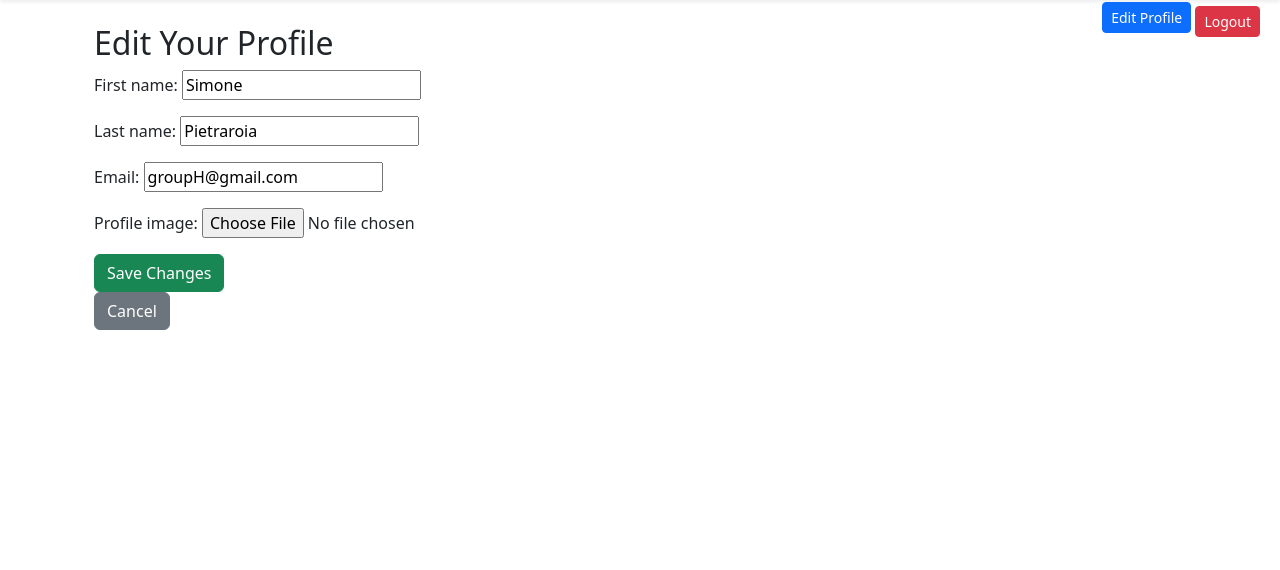
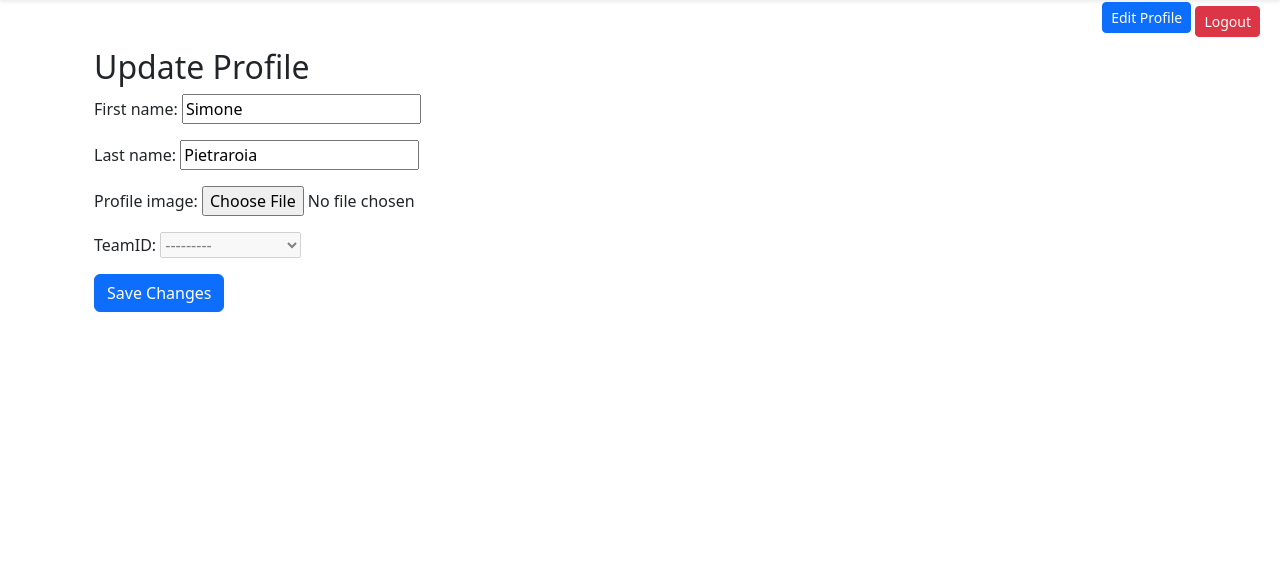
Before and after one commit to simonepietraroia/Sky-TV-Project, a Django app: page /profile/edit/ in a window 1280 px wide. Shown: the part 70-640 px from the top of the page. Run offline with Django 5.2, Linux system fonts and the light colour scheme; a user stored in the database is signed in; data comes from the database, SQL or seed files in the repository.

Commit message:
making a create session and a example healthcards

```diff
--- a/SkyTvApp/DevSign_Vote/admin.py
+++ b/SkyTvApp/DevSign_Vote/admin.py
@@ -6,11 +6,13 @@ class CustomUserAdmin(UserAdmin):
     list_display = ('first_name', 'last_name', 'email', 'role')
     search_fields = ('first_name', 'last_name', 'email')
     ordering = ('first_name',)
+
     fieldsets = (
         (None, {'fields': ('email', 'password')}),
-        ('Personal Info', {'fields': ('first_name', 'last_name', 'role', 'profile_image')}),
+        ('Personal Info', {'fields': ('first_name', 'last_name', 'role', 'profile_image', 'TeamID')}),
         ('Permissions', {'fields': ('is_active', 'is_staff', 'is_superuser')}),
     )
+
     add_fieldsets = (
         (None, {
             'classes': ('wide',),
--- a/SkyTvApp/DevSign_Vote/forms.py
+++ b/SkyTvApp/DevSign_Vote/forms.py
@@ -1,11 +1,19 @@
 from django import forms
 from django.contrib.auth.forms import UserCreationForm, AuthenticationForm
 from .models import User, Session, HealthCard, Vote
+from django.forms import Select
 
 class ProfileUpdateForm(forms.ModelForm):
     class Meta:
         model = User
-        fields = ['first_name', 'last_name', 'email', 'profile_image']
+        fields = ['first_name', 'last_name', 'profile_image', 'TeamID']
+
+    def __init__(self, *args, **kwargs):
+        user = kwargs.get('instance')  # the current user
+        super().__init__(*args, **kwargs)
+
+        if user and user.role != 'team_leader':
+            self.fields['TeamID'].disabled = True
 
 class UserRegisterForm(UserCreationForm):
 
--- a/SkyTvApp/DevSign_Vote/models.py
+++ b/SkyTvApp/DevSign_Vote/models.py
@@ -35,6 +35,7 @@ class User(AbstractUser):
 
     groups = models.ManyToManyField(Group, related_name="custom_user_groups", blank=True)
     user_permissions = models.ManyToManyField(Permission, related_name="custom_user_permissions", blank=True)
+    TeamID = models.ForeignKey("DevSign_Vote.Team", null=True, blank=True, on_delete=models.SET_NULL)
 
     USERNAME_FIELD = "email"
     REQUIRED_FIELDS = []
@@ -56,12 +57,12 @@ class Department(models.Model):
 
 class Team(models.Model):
     TeamID = models.AutoField(primary_key=True)
-    TeamName = models.CharField(max_length=255)
+    Name = models.CharField(max_length=255)
     DepartmentID = models.ForeignKey(Department, on_delete=models.CASCADE, related_name="teams")
     DateCreated = models.DateTimeField(auto_now_add=True)
 
     def __str__(self):
-        return self.TeamName
+        return self.Name
 
 class Session(models.Model):
     SessionID = models.AutoField(primary_key=True)
--- a/SkyTvApp/DevSign_Vote/templates/DevSign_Vote/edit_profile.html
+++ b/SkyTvApp/DevSign_Vote/templates/DevSign_Vote/edit_profile.html
@@ -1,13 +1,12 @@
 {% extends 'DevSign_Vote/base.html' %}
 
 {% block content %}
-<div class="container">
-    <h2>Edit Your Profile</h2>
-    <form method="post" enctype="multipart/form-data">
-        {% csrf_token %}
-        {{ form.as_p }}
-        <button type="submit" class="btn btn-success">Save Changes</button>
+  <div class="container mt-4">
+    <h2>Update Profile</h2>
+    <form method="post">
+      {% csrf_token %}
+      {{ form.as_p }}
+      <button type="submit" class="btn btn-primary">Save Changes</button>
     </form>
-    <a href="{% url 'profile' %}" class="btn btn-secondary">Cancel</a>
-</div>
+  </div>
 {% endblock %}
--- a/SkyTvApp/DevSign_Vote/views.py
+++ b/SkyTvApp/DevSign_Vote/views.py
@@ -10,6 +10,9 @@ from django.views.decorators.csrf import csrf_exempt
 from .models import Session, HealthCard, Vote
 from .forms import VoteForm
 from django.utils import timezone
+from django.utils.dateparse import parse_datetime
+from django.contrib import messages
+from django.http import HttpResponse, HttpResponseBadRequest
 # from .models import VotingSession, TeamSummary, DepartmentSummary
 # from .models import Session, Vote, Team, Department, AggregateVotesTable, TrendAnalysis
 
@@ -17,34 +20,28 @@ from django.utils import timezone
 def homepage(request):
     return render(request, 'DevSign_Vote/home.html')
 
-def user_login(request):
-    if request.method == "POST":
-        username = request.POST['username']
-        password = request.POST['password']
-        user = authenticate(request, username=username, password=password)
-        if user is not None:
-            login(request, user)
-            return redirect('home')
-        else:
-            messages.error(request, "Invalid username or password")
-    return render(request, 'DevSign_Vote/login.html')
-
 @login_required
 def profile(request):
     return render(request, "DevSign_Vote/profile.html")
 
+@csrf_exempt
 @login_required
 def edit_profile(request):
-    if request.method == "POST":
-        form = ProfileUpdateForm(request.POST, request.FILES, instance=request.user)
+    user = request.user
+
+    if request.method == 'POST':
+        form = ProfileUpdateForm(request.POST, request.FILES, instance=user)
+
+        if user.role != 'team_leader' and 'TeamID' in form.changed_data:
+            return HttpResponseForbidden("Only team leaders can change their team.")
+
         if form.is_valid():
             form.save()
-            messages.success(request, "Your profile has been updated!")
-            return redirect("profile")
+            return redirect('profile')  # or wherever you redirect after saving
     else:
-        form = ProfileUpdateForm(instance=request.user)
+        form = ProfileUpdateForm(instance=user)
 
-    return render(request, "DevSign_Vote/edit_profile.html", {"form": form})
+    return render(request, 'DevSign_Vote/edit_profile.html', {'form': form})
 
 
 @login_required
@@ -66,41 +63,52 @@ def portal_view(request):
 
     return render(request, 'DevSign_Vote/portal.html', context)
 
-
+@csrf_exempt
 @login_required
 def create_voting_session(request):
-    if request.user.role != "team_leader":
-        messages.error(request, "You do not have permission to create a session.")
-        return redirect("portal")
-
-    if request.method == "POST":
+    if request.method == 'POST':
         form = VotingSessionForm(request.POST)
         if form.is_valid():
-            session = Session.objects.create(
+            # Check if the user is assigned to a team
+            if not request.user.TeamID:
+                return HttpResponseBadRequest("You must be assigned to a team to create a voting session.")
+
+            session = form.save(commit=False)
+            session.TeamID = request.user.TeamID  # ✅ safe now
+            session.UserID = request.user
+            session.CreatedBy = request.user  # corrected field name if needed
+
+            # Optional: clean field names if not handled in form
+            session.Name = request.POST.get('session_name')
+            session.StartTime = parse_datetime(request.POST.get('start_time'))
+            session.EndTime = parse_datetime(request.POST.get('end_time'))
+            session.Status = 'Pending'  # or any default status you use
+            session.save()
+            form.save_m2m()
+
+            # Retrieve and validate the HealthCard
+            card_id = request.POST.get('health_cards')
+            try:
+                health_card = HealthCard.objects.get(CardID=card_id)
+            except HealthCard.DoesNotExist:
+                return HttpResponseBadRequest("Invalid health card ID.")
+
+            # ✅ Now safely create the vote
+            Vote.objects.create(
+                SessionID=session,
                 UserID=request.user,
-                Status="Open",
-                CreatedBy=request.user,
-                StartTime=form.cleaned_data['start_time'],
-                EndTime=form.cleaned_data['end_time'],
+                TeamID=request.user.TeamID,
+                CardID=health_card,
+                VoteValue=0,
+                Progress='Not Started',
+                Comment=''
             )
 
-            health_cards = form.cleaned_data['health_cards']
-            for card in health_cards:
-                Vote.objects.create(
-                    TeamID=request.user.TeamID,
-                    UserID=request.user,
-                    CardID=card,
-                    SessionID=session,
-                    VoteValue=0,
-                    Progress="not_started"
-                )
-
-            messages.success(request, f"Voting session '{form.cleaned_data['session_name']}' created and initialized.")
-            return redirect("portal")
+            return HttpResponse("Voting session created successfully.", status=201)
     else:
         form = VotingSessionForm()
 
-    return render(request, "DevSign_Vote/create_session.html", {"form": form})
+    return render(request, 'DevSign_Vote/create_session.html', {'form': form})
 
 @csrf_exempt
 def signup(request):
@@ -171,6 +179,7 @@ def dashboard_view(request):
     }
     return render(request, 'DevSign_Vote/dashboard.html', context)
 
+@csrf_exempt
 @login_required
 def vote_on_session(request, session_id):
     session = Session.objects.get(pk=session_id)
```
Also changed, not shown: SkyTvApp/DevSign_Vote/migrations/0006_rename_teamname_team_name_user_teamid.py (added), SkyTvApp/db.sqlite3.
